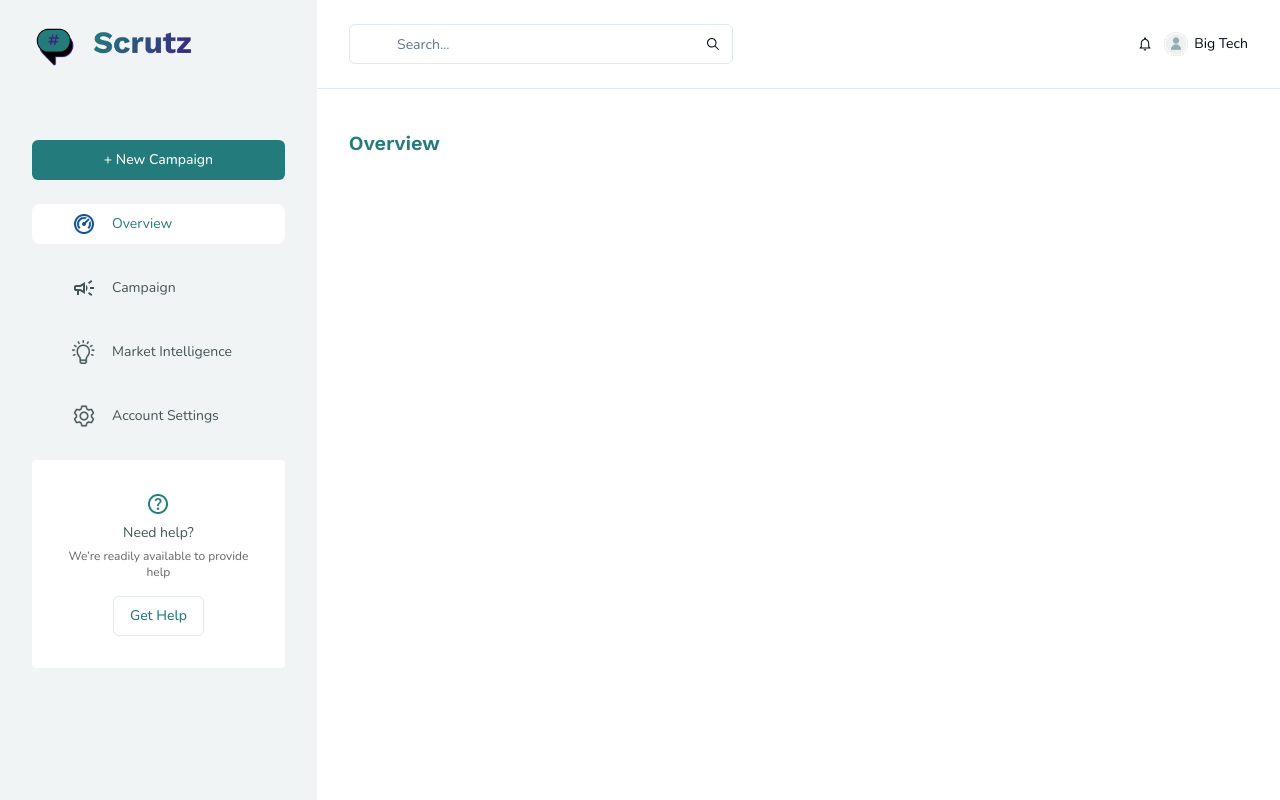
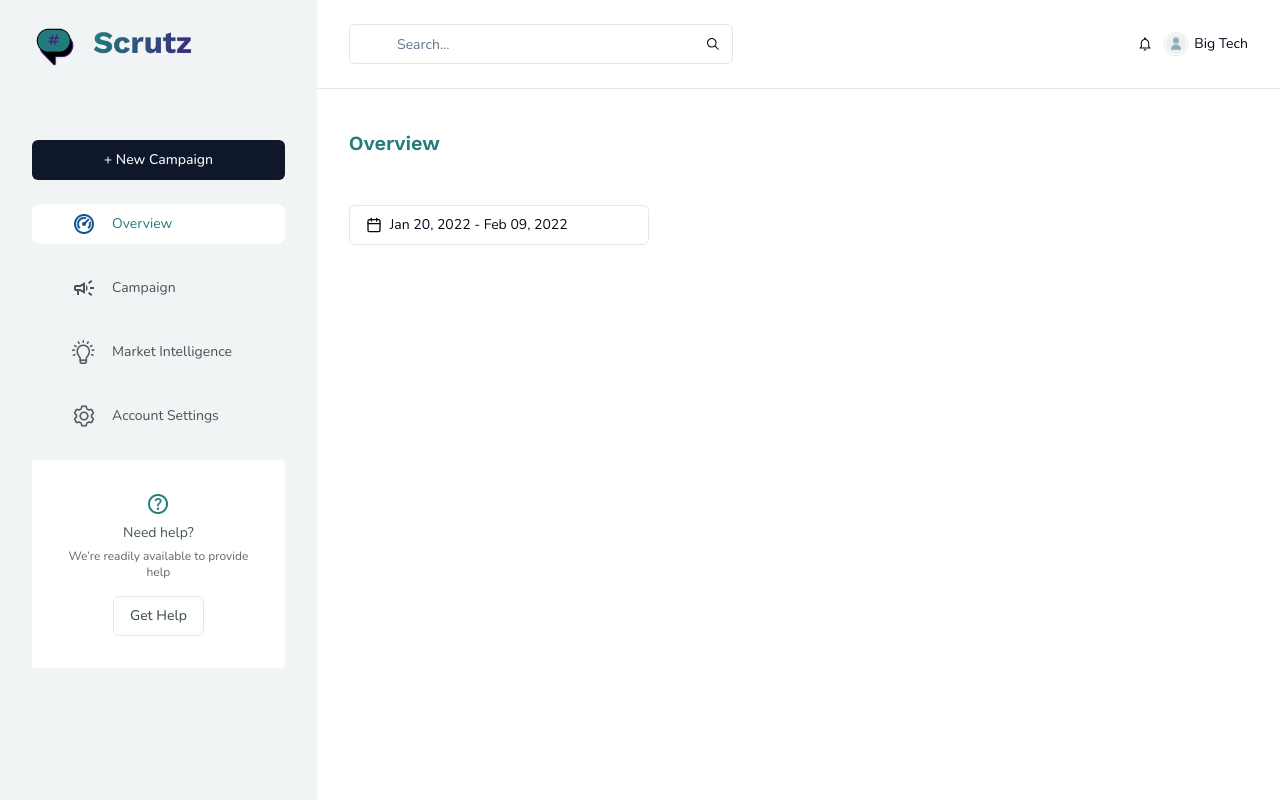
Before and after one commit to ameh-samson/Scrutz, a React (Vite) app: page / in a window 1280 px wide. Built offline with nearby package versions, Linux system fonts and the light colour scheme.

Commit message:
add date range picker

```diff
--- a/package.json
+++ b/package.json
@@ -11,13 +11,16 @@
   },
   "dependencies": {
     "@radix-ui/react-dropdown-menu": "^2.0.6",
+    "@radix-ui/react-popover": "^1.0.7",
     "@radix-ui/react-scroll-area": "^1.0.5",
     "@radix-ui/react-separator": "^1.0.3",
     "@radix-ui/react-slot": "^1.0.2",
     "class-variance-authority": "^0.7.0",
     "clsx": "^2.1.1",
+    "date-fns": "^3.6.0",
     "lucide-react": "^0.395.0",
     "react": "^18.2.0",
+    "react-day-picker": "^8.10.1",
     "react-dom": "^18.2.0",
     "react-icons": "^5.2.1",
     "react-router-dom": "^6.23.1",
--- a/src/components/ui/Button.jsx
+++ b/src/components/ui/Button.jsx
@@ -1,19 +1,19 @@
-import * as React from "react";
-import { Slot } from "@radix-ui/react-slot";
+import * as React from "react"
+import { Slot } from "@radix-ui/react-slot"
 import { cva } from "class-variance-authority";
 
-import { cn } from "@/lib/utils";
+import { cn } from "@/lib/utils"
 
 const buttonVariants = cva(
   "inline-flex items-center justify-center whitespace-nowrap rounded-md text-sm font-medium ring-offset-background transition-colors focus-visible:outline-none focus-visible:ring-2 focus-visible:ring-ring focus-visible:ring-offset-2 disabled:pointer-events-none disabled:opacity-50",
   {
     variants: {
       variant: {
-        default: "bg-[#247B7B] text-white hover:bg-[#247B7B]/90",
+        default: "bg-primary text-primary-foreground hover:bg-primary/90",
         destructive:
           "bg-destructive text-destructive-foreground hover:bg-destructive/90",
         outline:
-          "border border-input bg-background text-[#247B7B] hover:bg-[#247B7B] hover:text-white",
+          "border border-input bg-background hover:bg-accent hover:text-accent-foreground",
         secondary:
           "bg-secondary text-secondary-foreground hover:bg-secondary/80",
         ghost: "hover:bg-accent hover:text-accent-foreground",
@@ -31,20 +31,17 @@
       size: "default",
     },
   }
-);
+)
 
-const Button = React.forwardRef(
-  ({ className, variant, size, asChild = false, ...props }, ref) => {
-    const Comp = asChild ? Slot : "button";
-    return (
-      <Comp
-        className={cn(buttonVariants({ variant, size, className }))}
-        ref={ref}
-        {...props}
-      />
-    );
-  }
-);
-Button.displayName = "Button";
+const Button = React.forwardRef(({ className, variant, size, asChild = false, ...props }, ref) => {
+  const Comp = asChild ? Slot : "button"
+  return (
+    (<Comp
+      className={cn(buttonVariants({ variant, size, className }))}
+      ref={ref}
+      {...props} />)
+  );
+})
+Button.displayName = "Button"
 
-export { Button, buttonVariants };
+export { Button, buttonVariants }
--- /dev/null
+++ b/src/components/ui/calendar.jsx
@@ -0,0 +1,62 @@
+"use client";
+import * as React from "react"
+import { ChevronLeft, ChevronRight } from "lucide-react"
+import { DayPicker } from "react-day-picker"
+
+import { cn } from "@/lib/utils"
+import { buttonVariants } from "@/components/ui/button"
+
+function Calendar({
+  className,
+  classNames,
+  showOutsideDays = true,
+  ...props
+}) {
+  return (
+    (<DayPicker
+      showOutsideDays={showOutsideDays}
+      className={cn("p-3", className)}
+      classNames={{
+        months: "flex flex-col sm:flex-row space-y-4 sm:space-x-4 sm:space-y-0",
+        month: "space-y-4",
+        caption: "flex justify-center pt-1 relative items-center",
+        caption_label: "text-sm font-medium",
+        nav: "space-x-1 flex items-center",
+        nav_button: cn(
+          buttonVariants({ variant: "outline" }),
+          "h-7 w-7 bg-transparent p-0 opacity-50 hover:opacity-100"
+        ),
+        nav_button_previous: "absolute left-1",
+        nav_button_next: "absolute right-1",
+        table: "w-full border-collapse space-y-1",
+        head_row: "flex",
+        head_cell:
+          "text-muted-foreground rounded-md w-9 font-normal text-[0.8rem]",
+        row: "flex w-full mt-2",
+        cell: "h-9 w-9 text-center text-sm p-0 relative [&:has([aria-selected].day-range-end)]:rounded-r-md [&:has([aria-selected].day-outside)]:bg-accent/50 [&:has([aria-selected])]:bg-accent first:[&:has([aria-selected])]:rounded-l-md last:[&:has([aria-selected])]:rounded-r-md focus-within:relative focus-within:z-20",
+        day: cn(
+          buttonVariants({ variant: "ghost" }),
+          "h-9 w-9 p-0 font-normal aria-selected:opacity-100"
+        ),
+        day_range_end: "day-range-end",
+        day_selected:
+          "bg-primary text-primary-foreground hover:bg-primary hover:text-primary-foreground focus:bg-primary focus:text-primary-foreground",
+        day_today: "bg-accent text-accent-foreground",
+        day_outside:
+          "day-outside text-muted-foreground opacity-50 aria-selected:bg-accent/50 aria-selected:text-muted-foreground aria-selected:opacity-30",
+        day_disabled: "text-muted-foreground opacity-50",
+        day_range_middle:
+          "aria-selected:bg-accent aria-selected:text-accent-foreground",
+        day_hidden: "invisible",
+        ...classNames,
+      }}
+      components={{
+        IconLeft: ({ ...props }) => <ChevronLeft className="h-4 w-4" />,
+        IconRight: ({ ...props }) => <ChevronRight className="h-4 w-4" />,
+      }}
+      {...props} />)
+  );
+}
+Calendar.displayName = "Calendar"
+
+export { Calendar }
--- /dev/null
+++ b/src/components/ui/date-range-picker.jsx
@@ -0,0 +1,58 @@
+import * as React from "react";
+import { addDays, format } from "date-fns";
+import { Calendar as CalendarIcon } from "lucide-react";
+import { Calendar } from "@/components/ui/calendar";
+import { cn } from "@/lib/utils";
+import { Button } from "@/components/ui/button";
+import {
+  Popover,
+  PopoverContent,
+  PopoverTrigger,
+} from "@/components/ui/popover";
+
+export function DatePickerWithRange({ className }) {
+  const [date, setDate] = React.useState({
+    from: new Date(2022, 0, 20),
+    to: addDays(new Date(2022, 0, 20), 20),
+  });
+
+  return (
+    <div className={`grid gap-2 ${className}`}>
+      <Popover>
+        <PopoverTrigger asChild>
+          <Button
+            id="date"
+            variant={"outline"}
+            className={`w-[300px] justify-start text-left font-normal ${
+              !date && "text-muted-foreground"
+            }`}
+          >
+            <CalendarIcon className="mr-2 h-4 w-4" />
+            {date?.from ? (
+              date.to ? (
+                <>
+                  {format(date.from, "LLL dd, y")} -{" "}
+                  {format(date.to, "LLL dd, y")}
+                </>
+              ) : (
+                format(date.from, "LLL dd, y")
+              )
+            ) : (
+              <span>Pick a date</span>
+            )}
+          </Button>
+        </PopoverTrigger>
+        <PopoverContent className="w-auto p-0" align="start">
+          <Calendar
+            initialFocus
+            mode="range"
+            defaultMonth={date?.from}
+            selected={date}
+            onSelect={setDate}
+            numberOfMonths={2}
+          />
+        </PopoverContent>
+      </Popover>
+    </div>
+  );
+}
--- /dev/null
+++ b/src/components/ui/popover.jsx
@@ -0,0 +1,27 @@
+"use client"
+
+import * as React from "react"
+import * as PopoverPrimitive from "@radix-ui/react-popover"
+
+import { cn } from "@/lib/utils"
+
+const Popover = PopoverPrimitive.Root
+
+const PopoverTrigger = PopoverPrimitive.Trigger
+
+const PopoverContent = React.forwardRef(({ className, align = "center", sideOffset = 4, ...props }, ref) => (
+  <PopoverPrimitive.Portal>
+    <PopoverPrimitive.Content
+      ref={ref}
+      align={align}
+      sideOffset={sideOffset}
+      className={cn(
+        "z-50 w-72 rounded-md border bg-popover p-4 text-popover-foreground shadow-md outline-none data-[state=open]:animate-in data-[state=closed]:animate-out data-[state=closed]:fade-out-0 data-[state=open]:fade-in-0 data-[state=closed]:zoom-out-95 data-[state=open]:zoom-in-95 data-[side=bottom]:slide-in-from-top-2 data-[side=left]:slide-in-from-right-2 data-[side=right]:slide-in-from-left-2 data-[side=top]:slide-in-from-bottom-2",
+        className
+      )}
+      {...props} />
+  </PopoverPrimitive.Portal>
+))
+PopoverContent.displayName = PopoverPrimitive.Content.displayName
+
+export { Popover, PopoverTrigger, PopoverContent }
--- a/src/pages/Overview.jsx
+++ b/src/pages/Overview.jsx
@@ -1,9 +1,13 @@
+import { DatePickerWithRange } from "@/components/ui/date-range-picker";
 import SectionTitle from "./custom/SectionTitle";
 
 const Overview = () => {
   return (
     <div>
-      <SectionTitle>Overview</SectionTitle>
+      <div>
+        <SectionTitle>Overview</SectionTitle>
+        <DatePickerWithRange />
+      </div>
     </div>
   );
 };
```
Also changed, not shown: 1 other file (tests, documents, lock files or other folders).
